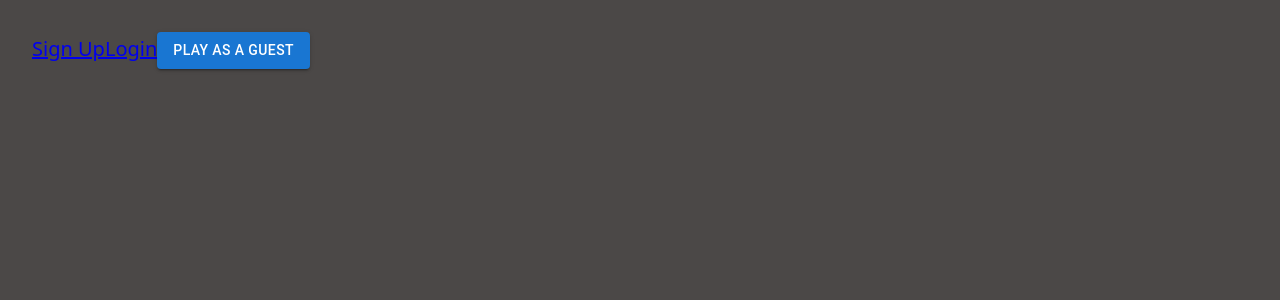
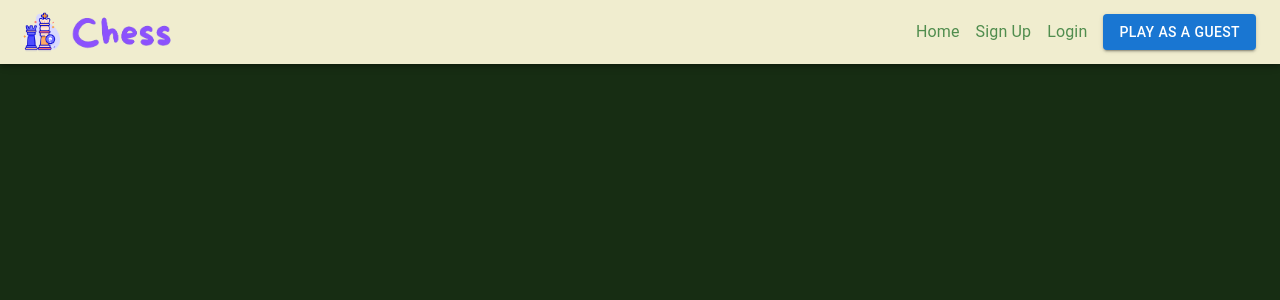
Before and after one commit to Ashu3208/Chess, a React (Vite) app in the folder client/: page / in a window 1280 px wide. Shown: the top 300 px of the page. Built offline with nearby package versions, Linux system fonts and the light colour scheme.

Commit message:
feat(home):navbar initial implementation

```diff
--- a/client/src/components/Home.jsx
+++ b/client/src/components/Home.jsx
@@ -1,29 +1,49 @@
-import { Button } from "@mui/material";
-import React, {useState} from "react";
+import { Button, Toolbar, Typography,Box, IconButton } from "@mui/material";
+import React, { useState } from "react";
 import { Link } from "react-router-dom";
 import NewGamePopup from "./NewGamePopup";
 import JoinGamePopup from "./JoinGamePopup";
-
+import Appbar from "@mui/material/AppBar"
+import logo from "../assets/chess-navbar.png";
+import Chesslogo from "/chess.png"
 export default function Home() {
     const [NewGamePopupOpen, setNewGamePopup] = useState(false);
     const [JoinGamePopupOpen, setJoinGamePopup] = useState(false);
     const toggleNewGamePopup = () => {
-        NewGamePopupOpen==true?setNewGamePopup(false):
-        setNewGamePopup(true);
+        NewGamePopupOpen == true ? setNewGamePopup(false) :
+            setNewGamePopup(true);
     };
 
     const toggleJoinGamePopup = () => {
-        JoinGamePopupOpen==true?setJoinGamePopup(false):
-        setJoinGamePopup(true);
+        JoinGamePopupOpen == true ? setJoinGamePopup(false) :
+            setJoinGamePopup(true);
     };
 
     return (
         <>
-        <Link to='/signUp'>Sign Up</Link>
-        <Link to= '/login'>Login</Link>
-        <Button  onClick={toggleNewGamePopup} variant="contained"> Play as a Guest </Button>
-        <NewGamePopup open={NewGamePopupOpen} toggleNewGamePopup={toggleNewGamePopup} toggleJoinGamePopup={toggleJoinGamePopup} />
-        <JoinGamePopup open={JoinGamePopupOpen} toggleNewGamePopup={toggleNewGamePopup} toggleJoinGamePopup={toggleJoinGamePopup}  />
+            <Appbar
+                className="navbar1">
+                <Toolbar variant="regular" sx={{ backgroundColor: "#F0EDCF" }} >
+                <IconButton edge="start" color="inherit" aria-label="logo"  sx={{'&:hover': {backgroundColor: 'transparent'},'&:focus': {outline:'none'} }}>
+                        <img src={Chesslogo} alt="Chess Logo" style={{height: 40 }} />
+                        <img src={logo} alt="Chess Logo" style={{height: 40 }} />
+                    </IconButton>
+                    <Box sx={{ marginLeft: 'auto', display: 'flex', alignItems: 'center', gap: 2 }}>
+                    <Typography component={Link} to='/'  sx={{ textDecoration: 'none', color: '#508D4E' }}>
+                        Home
+                    </Typography>
+                    <Typography component={Link} to='/signup'  sx={{ textDecoration: 'none', color: '#508D4E' }}>
+                        Sign Up
+                    </Typography>
+                    <Typography component={Link} to='/login'  sx={{ textDecoration: 'none', color: '#508D4E' }}>
+                        Login
+                    </Typography>
+                    <Button onClick={toggleNewGamePopup} variant="contained" > Play as a Guest </Button>
+                    </Box>
+                        <NewGamePopup open={NewGamePopupOpen} toggleNewGamePopup={toggleNewGamePopup} toggleJoinGamePopup={toggleJoinGamePopup} />
+                        <JoinGamePopup open={JoinGamePopupOpen} toggleNewGamePopup={toggleNewGamePopup} toggleJoinGamePopup={toggleJoinGamePopup} />
+                </Toolbar>
+            </Appbar>
         </>
     )
 }
--- a/client/src/styles.css
+++ b/client/src/styles.css
@@ -1,6 +1,6 @@
 body {
     font-family: Arial, sans-serif;
-    background-color: #4b4847;
+    background-color: #172D13;
     margin: 0;
     padding: 0;
     overflow-y: hidden;
--- a/package.json
+++ /dev/null
@@ -1,5 +0,0 @@
-{
-  "dependencies": {
-    "axios": "^1.7.2"
-  }
-}
```
Also changed, not shown: client/src/assets/chess-navbar.png (added), 1 other file (tests, documents, lock files or other folders).
